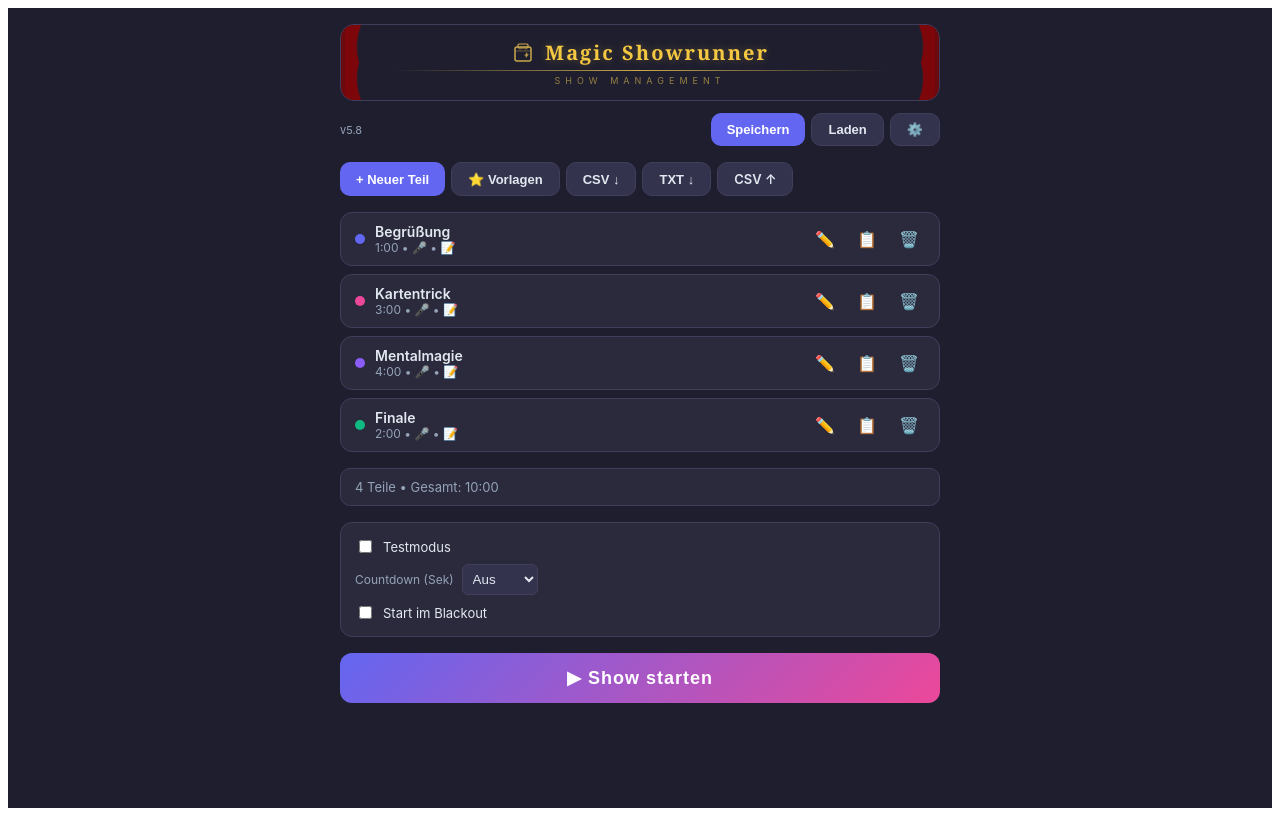
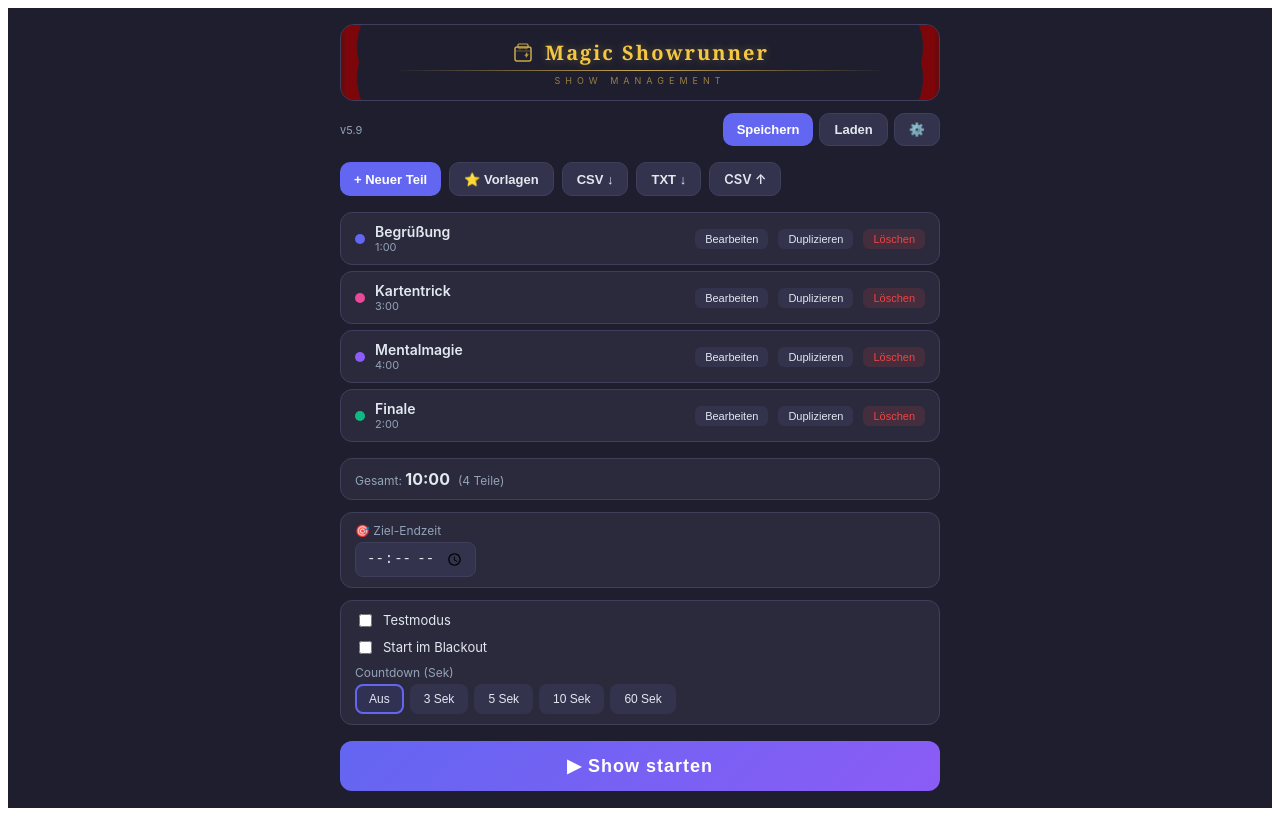
Before and after one commit to TheLomma/magicshowrunnernew, a React (Create React App) app: page / in a window 1280 px wide. Built offline with nearby package versions, Linux system fonts and the light colour scheme.

Commit message:
Update App.js
Version 5.9

```diff
--- a/src/App.js
+++ b/src/App.js
@@ -15,7 +15,7 @@ var SOUNDS = {
 
 var T = {
   de: {
-    title: "Magic Showrunner", ver: "v5.8", save: "Speichern", load: "Laden", newPart: "Neuer Teil",
+    title: "Magic Showrunner", ver: "v5.9", save: "Speichern", load: "Laden", newPart: "Neuer Teil",
     start: "Show starten", test: "Testmodus", parts: "Teile", total: "Gesamt", settings: "Einstellungen",
     planTheme: "Planungs-Theme", perfTheme: "Perform-Theme", beeps: "Signaltöne", vibration: "Vibration",
     volume: "Lautstärke", testTone: "Testton", testDur: "Testdauer/Teil", titleL: "Titel",
@@ -37,10 +37,12 @@ var T = {
     customTheme: "Eigenes Farbschema", customBg: "Hintergrund", customCard: "Karte", customText: "Text",
     customAcc: "Akzent", customBrd: "Rahmen", customSub: "Nebentext", customInp: "Eingabe",
     resetCustom: "Zurücksetzen", applyCustom: "Anwenden",
-    showModeSize: "Anzeigegröße im Show-Modus", sizeSmall: "Klein", sizeLarge: "Groß"
+    showModeSize: "Anzeigegröße im Show-Modus", sizeSmall: "Klein", sizeLarge: "Groß",
+    targetEnd: "Ziel-Endzeit", onSchedule: "Im Zeitplan", behind: "Überzogen", ahead: "Voraus",
+    targetEndHint: "Gewünschtes Show-Ende (HH:MM)"
   },
   en: {
-    title: "Magic Showrunner", ver: "v5.8", save: "Save", load: "Load", newPart: "New Part",
+    title: "Magic Showrunner", ver: "v5.9", save: "Save", load: "Load", newPart: "New Part",
     start: "Start Show", test: "Test Mode", parts: "Parts", total: "Total", settings: "Settings",
     planTheme: "Plan Theme", perfTheme: "Perform Theme", beeps: "Beeps", vibration: "Vibration",
     volume: "Volume", testTone: "Test Tone", testDur: "Test dur/part", titleL: "Title",
@@ -62,7 +64,9 @@ var T = {
     customTheme: "Custom Color Scheme", customBg: "Background", customCard: "Card", customText: "Text",
     customAcc: "Accent", customBrd: "Border", customSub: "Subtext", customInp: "Input",
     resetCustom: "Reset", applyCustom: "Apply",
-    showModeSize: "Display size in Show Mode", sizeSmall: "Small", sizeLarge: "Large"
+    showModeSize: "Display size in Show Mode", sizeSmall: "Small", sizeLarge: "Large",
+    targetEnd: "Target End Time", onSchedule: "On schedule", behind: "Behind", ahead: "Ahead",
+    targetEndHint: "Desired show end (HH:MM)"
   }
 };
 
@@ -458,8 +462,47 @@ function useClock() {
   return clock;
 }
 
+function TargetEndIndicator(props) {
+  var targetEnd = props.targetEnd, parts = props.parts, idx = props.idx, elapsed = props.elapsed, cfg = props.cfg, pt = props.pt, t = props.t;
+  if (!targetEnd) return null;
+
+  var now = new Date();
+  var tParts = targetEnd.split(":");
+  var targetDate = new Date();
+  targetDate.setHours(parseInt(tParts[0], 10), parseInt(tParts[1], 10), 0, 0);
+  if (targetDate < now) targetDate.setDate(targetDate.getDate() + 1);
+
+  var remainingShowSec = 0;
+  for (var i = idx; i < parts.length; i++) {
+    var partDur = cfg.testMode ? (cfg.testDur || 10) : parts[i].duration;
+    if (i === idx) {
+      remainingShowSec += Math.max(partDur - elapsed, 0);
+    } else {
+      remainingShowSec += partDur;
+    }
+  }
+
+  var estimatedEndMs = now.getTime() + remainingShowSec * 1000;
+  var estimatedEnd = new Date(estimatedEndMs);
+  var diffSec = Math.round((targetDate.getTime() - estimatedEndMs) / 1000);
+  var diffMin = Math.round(diffSec / 60);
+
+  var estStr = String(estimatedEnd.getHours()).padStart(2, "0") + ":" + String(estimatedEnd.getMinutes()).padStart(2, "0");
+
+  var statusColor = diffSec >= 0 ? "#10b981" : "#ef4444";
+  var statusText = diffSec >= 0 ? (diffMin > 0 ? diffMin + " min " + t.ahead : t.onSchedule) : (Math.abs(diffMin) + " min " + t.behind);
+
+  return (
+    <div style={{ display: "flex", alignItems: "center", gap: 8, fontSize: 12, color: pt.text, opacity: 0.8 }}>
+      <span>🎯 {targetEnd}</span>
+      <span style={{ color: statusColor, fontWeight: 700 }}>{statusText}</span>
+      <span style={{ opacity: 0.5 }}>→ ~{estStr}</span>
+    </div>
+  );
+}
+
 function PerformMode(props) {
-  var parts = props.parts, cfg = props.cfg, onExit = props.onExit, startInBlackout = props.startInBlackout, onSizeChange = props.onSizeChange;
+  var parts = props.parts, cfg = props.cfg, onExit = props.onExit, startInBlackout = props.startInBlackout, onSizeChange = props.onSizeChange, targetEnd = props.targetEnd;
   var pt = PTH[cfg.perfTheme] || PTH.dark;
   var t = T[cfg.lang] || T.de;
   var clock = useClock();
@@ -601,7 +644,10 @@ function PerformMode(props) {
   return (
     <div style={{ position: "fixed", inset: 0, background: bgStyle, display: "flex", flexDirection: "column", zIndex: 999, transition: useColorTrans ? "background 1.5s ease" : "none" }}>
       <div style={{ display: "flex", justifyContent: "space-between", alignItems: "center", padding: "12px 16px", gap: 8, flexWrap: "wrap" }}>
+        <div style={{ display: "flex", flexDirection: "column", gap: 2 }}>
           <div style={{ fontSize: 14, fontFamily: "monospace", color: pt.text, opacity: 0.6, fontWeight: 600 }}>{clock}</div>
+          <TargetEndIndicator targetEnd={targetEnd} parts={parts} idx={idx} elapsed={elapsed} cfg={cfg} pt={pt} t={t} />
+        </div>
         <div style={{ display: "flex", alignItems: "center", gap: 6, marginLeft: "auto" }}>
           <span style={{ fontSize: 10, color: pt.text, opacity: 0.5 }}>A</span>
           <input type="range" min={0.4} max={2.0} step={0.05} value={sizeScale} onChange={function (e) { if (onSizeChange) onSizeChange(+e.target.value); }} style={{ width: 80, accentColor: pt.bar }} />
@@ -710,6 +756,7 @@ export default function App() {
   var _parts = useState(function () { return makeDemo("de"); }); var parts = _parts[0], setParts = _parts[1];
   var _perf = useState(false); var perf = _perf[0], setPerf = _perf[1];
   var _startBlackout = useState(false); var startBlackout = _startBlackout[0], setStartBlackout = _startBlackout[1];
+  var _targetEnd = useState(""); var targetEnd = _targetEnd[0], setTargetEnd = _targetEnd[1];
   var _edit = useState(null); var editPart = _edit[0], setEditPart = _edit[1];
   var _editorOpen = useState(false); var editorOpen = _editorOpen[0], setEditorOpen = _editorOpen[1];
   var _saveOpen = useState(false); var saveOpen = _saveOpen[0], setSaveOpen = _saveOpen[1];
@@ -751,8 +798,8 @@ export default function App() {
   var useTemplate = function (tpl) { setParts(function (ps) { return ps.concat([Object.assign({}, tpl, { id: uid() })]); }); setToast(tpl.title + " ✓"); };
 
   var handleDragStart = function (i) { setDragIdx(i); };
-  var handleDragOver = function (e) { e.preventDefault(); };
-  var handleDrop = function (i) {
+  var handleDragOver = function (e, i) {
+    e.preventDefault();
     if (dragIdx === null || dragIdx === i) return;
     setParts(function (ps) {
       var n = ps.slice();
@@ -760,106 +807,119 @@ export default function App() {
       n.splice(i, 0, item);
       return n;
     });
-    setDragIdx(null);
+    setDragIdx(i);
   };
+  var handleDragEnd = function () { setDragIdx(null); };
 
-  var handleCSV = function (e) {
-    var file = e.target.files[0];
-    if (!file) return;
+  var importCSV = function (e) {
+    var file = e.target.files[0]; if (!file) return;
     var reader = new FileReader();
     reader.onload = function (ev) {
-      var lines = ev.target.result.split("\n").slice(1);
-      var imported = [];
-      lines.forEach(function (line) {
-        if (!line.trim()) return;
-        var cols = line.match(/(".*?"|[^,]+)/g);
-        if (!cols || cols.length < 2) return;
-        var clean = function (s) { return (s || "").replace(/^"|"$/g, "").replace(/""/g, '"'); };
-        imported.push({ id: uid(), title: clean(cols[0]), duration: parseInt(clean(cols[1])) || 120, intro: clean(cols[2] || ""), preAnn: parseInt(clean(cols[3])) || 0, preAnnText: clean(cols[4] || ""), notes: clean(cols[5] || ""), color: clean(cols[6]) || COLORS[0] });
-      });
-      if (imported.length > 0) { setParts(imported); setToast("CSV ✓ (" + imported.length + ")"); }
+      var lines = ev.target.result.split("\n").filter(function (l) { return l.trim(); });
+      if (lines.length < 2) return;
+      var newParts = [];
+      for (var i = 1; i < lines.length; i++) {
+        var cols = lines[i].match(/(".*?"|[^",\s]+)(?=\s*,|\s*$)/g);
+        if (!cols || cols.length < 2) continue;
+        var clean = cols.map(function (c) { return c.replace(/^"|"$/g, "").replace(/""/g, '"'); });
+        newParts.push({ id: uid(), title: clean[0] || "", duration: parseInt(clean[1]) || 120, intro: clean[2] || "", preAnn: parseInt(clean[3]) || 0, preAnnText: clean[4] || "", notes: clean[5] || "", color: clean[6] || COLORS[0] });
+      }
+      if (newParts.length > 0) { setParts(newParts); setToast("CSV ✓ (" + newParts.length + ")"); }
     };
     reader.readAsText(file);
   };
 
   if (perf) {
-    return <PerformMode parts={parts} cfg={cfg} onExit={function () { setPerf(false); }} startInBlackout={startBlackout} onSizeChange={handleSizeChange} />;
+    return <PerformMode parts={parts} cfg={cfg} onExit={function () { setPerf(false); }} startInBlackout={startBlackout} onSizeChange={handleSizeChange} targetEnd={targetEnd} />;
   }
 
-  var bs = function (extra) {
-    return Object.assign({ padding: "8px 16px", borderRadius: 10, border: "none", cursor: "pointer", fontWeight: 600, fontSize: 13 }, extra || {});
-  };
+  var bs = { padding: "8px 14px", borderRadius: 10, border: "none", cursor: "pointer", fontWeight: 600, fontSize: 13 };
 
   return (
-    <div style={{ minHeight: "100vh", background: th.bg, color: th.text, fontFamily: cfg.fontFamily === "System" ? "-apple-system, BlinkMacSystemFont, sans-serif" : cfg.fontFamily, fontSize: cfg.fontSize, transition: cfg.animations ? "background 0.5s, color 0.5s" : "none" }}>
+    <div style={{ minHeight: "100vh", background: th.bg, color: th.text, fontFamily: cfg.fontFamily === "System" ? "-apple-system, BlinkMacSystemFont, sans-serif" : cfg.fontFamily, fontSize: cfg.fontSize, transition: cfg.animations ? "background 0.5s" : "none" }}>
       <div style={{ maxWidth: 600, margin: "0 auto", padding: 16 }}>
         <Banner th={th} />
-        <div style={{ display: "flex", alignItems: "center", justifyContent: "space-between", flexWrap: "wrap", gap: 8, marginTop: 12, marginBottom: 16 }}>
+
+        <div style={{ display: "flex", alignItems: "center", justifyContent: "space-between", marginTop: 12, marginBottom: 16, flexWrap: "wrap", gap: 8 }}>
           <span style={{ fontSize: 11, color: th.sub }}>{t.ver}</span>
           <div style={{ display: "flex", gap: 6, flexWrap: "wrap" }}>
-            <button onClick={function () { setSaveOpen(true); }} style={bs({ background: th.acc, color: "#fff" })}>{t.save}</button>
-            <button onClick={function () { setLoadOpen(true); }} style={bs({ background: th.inp, color: th.text, border: "1px solid " + th.brd })}>{t.load}</button>
-            <button onClick={function () { setSettOpen(true); }} style={bs({ background: th.inp, color: th.text, border: "1px solid " + th.brd })}>⚙️</button>
+            <button onClick={function () { setSaveOpen(true); }} style={Object.assign({}, bs, { background: th.acc, color: "#fff" })}>{t.save}</button>
+            <button onClick={function () { setLoadOpen(true); }} style={Object.assign({}, bs, { background: th.inp, color: th.text, border: "1px solid " + th.brd })}>{t.load}</button>
+            <button onClick={function () { setSettOpen(true); }} style={Object.assign({}, bs, { background: th.inp, color: th.text, border: "1px solid " + th.brd })}>⚙️</button>
           </div>
         </div>
 
-        <div style={{ display: "flex", gap: 6, flexWrap: "wrap", marginBottom: 16 }}>
-          <button onClick={addPart} style={bs({ background: th.acc, color: "#fff" })}>+ {t.newPart}</button>
-          <button onClick={function () { setTplOpen(true); }} style={bs({ background: th.inp, color: th.text, border: "1px solid " + th.brd })}>⭐ {t.templates}</button>
-          <button onClick={function () { exportCSV(parts); }} style={bs({ background: th.inp, color: th.text, border: "1px solid " + th.brd })}>{t.csv} ↓</button>
-          <button onClick={function () { exportTXT(parts); }} style={bs({ background: th.inp, color: th.text, border: "1px solid " + th.brd })}>TXT ↓</button>
-          <label style={Object.assign({}, bs({ background: th.inp, color: th.text, border: "1px solid " + th.brd, display: "inline-flex", alignItems: "center" }))}>
-            {t.csv} ↑ <input ref={csvRef} type="file" accept=".csv" onChange={handleCSV} style={{ display: "none" }} />
+        <div style={{ display: "flex", gap: 8, marginBottom: 16, flexWrap: "wrap" }}>
+          <button onClick={addPart} style={Object.assign({}, bs, { background: th.acc, color: "#fff" })}>+ {t.newPart}</button>
+          <button onClick={function () { setTplOpen(true); }} style={Object.assign({}, bs, { background: th.inp, color: th.text, border: "1px solid " + th.brd })}>⭐ {t.templates}</button>
+          <button onClick={function () { exportCSV(parts); }} style={Object.assign({}, bs, { background: th.inp, color: th.text, border: "1px solid " + th.brd })}>{t.csv} ↓</button>
+          <button onClick={function () { exportTXT(parts); }} style={Object.assign({}, bs, { background: th.inp, color: th.text, border: "1px solid " + th.brd })}>TXT ↓</button>
+          <label style={Object.assign({}, bs, { background: th.inp, color: th.text, border: "1px solid " + th.brd, display: "inline-flex", alignItems: "center" })}>
+            {t.csv} ↑
+            <input ref={csvRef} type="file" accept=".csv" onChange={importCSV} style={{ display: "none" }} />
           </label>
         </div>
 
-        <div style={{ display: "flex", flexDirection: "column", gap: 8, marginBottom: 16 }}>
         {parts.map(function (p, i) {
           return (
-              <div key={p.id} draggable onDragStart={function () { handleDragStart(i); }} onDragOver={handleDragOver} onDrop={function () { handleDrop(i); }} style={{ display: "flex", alignItems: "center", gap: 10, padding: "10px 14px", borderRadius: 12, background: th.card, border: "1px solid " + th.brd, cursor: "grab", transition: cfg.animations ? "transform 0.2s, box-shadow 0.2s" : "none" }}>
+            <div key={p.id} draggable onDragStart={function () { handleDragStart(i); }} onDragOver={function (e) { handleDragOver(e, i); }} onDragEnd={handleDragEnd}
+              style={{ display: "flex", alignItems: "center", gap: 10, padding: "10px 14px", borderRadius: 12, marginBottom: 6, background: th.card, border: dragIdx === i ? "2px solid " + th.acc : "1px solid " + th.brd, cursor: "grab", transition: cfg.animations ? "all 0.2s" : "none" }}>
               <div style={{ width: 10, height: 10, borderRadius: 5, background: p.color, flexShrink: 0 }} />
               <div style={{ flex: 1 }}>
                 <div style={{ fontWeight: 600, fontSize: 14 }}>{p.title}</div>
-                  <div style={{ fontSize: 12, color: th.sub }}>{fmt(p.duration)}{p.intro ? " • 🎤" : ""}{p.notes ? " • 📝" : ""}</div>
+                <div style={{ fontSize: 11, color: th.sub }}>{fmt(p.duration)}</div>
               </div>
-                <button onClick={function () { doEdit(p); }} style={{ background: "none", border: "none", color: th.sub, cursor: "pointer", fontSize: 16 }} title={t.edit}>✏️</button>
-                <button onClick={function () { dupPart(p); }} style={{ background: "none", border: "none", color: th.sub, cursor: "pointer", fontSize: 16 }} title={t.dup}>📋</button>
-                <button onClick={function () { delPart(p.id); }} style={{ background: "none", border: "none", color: "#ef4444", cursor: "pointer", fontSize: 16 }} title={t.del}>🗑️</button>
+              <button onClick={function () { doEdit(p); }} style={{ padding: "4px 10px", borderRadius: 6, border: "none", background: th.inp, color: th.text, cursor: "pointer", fontSize: 11 }}>{t.edit}</button>
+              <button onClick={function () { dupPart(p); }} style={{ padding: "4px 10px", borderRadius: 6, border: "none", background: th.inp, color: th.text, cursor: "pointer", fontSize: 11 }}>{t.dup}</button>
+              <button onClick={function () { delPart(p.id); }} style={{ padding: "4px 10px", borderRadius: 6, border: "none", background: "#ef444422", color: "#ef4444", cursor: "pointer", fontSize: 11 }}>{t.del}</button>
             </div>
           );
         })}
+
+        <div style={{ display: "flex", justifyContent: "space-between", alignItems: "center", marginTop: 16, padding: "10px 14px", borderRadius: 12, background: th.card, border: "1px solid " + th.brd }}>
+          <div>
+            <span style={{ fontSize: 12, color: th.sub }}>{t.total}: </span>
+            <span style={{ fontWeight: 700 }}>{fmt(totalDur)}</span>
+            <span style={{ fontSize: 12, color: th.sub, marginLeft: 8 }}>({parts.length} {t.parts})</span>
+          </div>
         </div>
 
-        <div style={{ display: "flex", alignItems: "center", justifyContent: "space-between", padding: "10px 14px", borderRadius: 10, background: th.card, border: "1px solid " + th.brd, marginBottom: 16 }}>
-          <span style={{ fontSize: 13, color: th.sub }}>{parts.length} {t.parts} • {t.total}: {fmt(totalDur)}</span>
+        <div style={{ marginTop: 12, padding: "10px 14px", borderRadius: 12, background: th.card, border: "1px solid " + th.brd }}>
+          <label style={{ fontSize: 12, color: th.sub, display: "block", marginBottom: 4 }}>🎯 {t.targetEnd}</label>
+          <input type="time" value={targetEnd} onChange={function (e) { setTargetEnd(e.target.value); }}
+            style={{ padding: "6px 10px", borderRadius: 8, border: "1px solid " + th.brd, background: th.inp, color: th.text, fontSize: 14 }} />
+          {targetEnd && (
+            <span style={{ fontSize: 11, color: th.sub, marginLeft: 8 }}>{t.targetEndHint}</span>
+          )}
         </div>
 
-        <div style={{ display: "flex", flexDirection: "column", gap: 8, padding: 14, borderRadius: 12, background: th.card, border: "1px solid " + th.brd, marginBottom: 16 }}>
-          <label style={{ display: "flex", alignItems: "center", gap: 8, fontSize: 13, cursor: "pointer" }}>
+        <div style={{ marginTop: 12, padding: "10px 14px", borderRadius: 12, background: th.card, border: "1px solid " + th.brd }}>
+          <label style={{ display: "flex", alignItems: "center", gap: 8, fontSize: 13, cursor: "pointer", marginBottom: 8 }}>
             <input type="checkbox" checked={cfg.testMode} onChange={function (e) { setCfg(function (c) { return Object.assign({}, c, { testMode: e.target.checked }); }); }} /> {t.testModeLbl}
           </label>
           {cfg.testMode && (
             <div>
               <label style={{ fontSize: 12, color: th.sub }}>{t.testDurLbl}</label>
-              <input type="number" min={1} value={cfg.testDur} onChange={function (e) { setCfg(function (c) { return Object.assign({}, c, { testDur: +e.target.value }); }); }} style={{ width: 80, padding: 6, borderRadius: 6, border: "1px solid " + th.brd, background: th.inp, color: th.text, marginLeft: 8 }} />
+              <input type="number" min={1} value={cfg.testDur} onChange={function (e) { setCfg(function (c) { return Object.assign({}, c, { testDur: +e.target.value }); }); }}
+                style={{ width: 80, padding: 6, borderRadius: 6, border: "1px solid " + th.brd, background: th.inp, color: th.text, marginLeft: 8 }} />
             </div>
           )}
-          <div>
-            <label style={{ fontSize: 12, color: th.sub }}>{t.countdownSek}</label>
-            <select value={cfg.countdown} onChange={function (e) { setCfg(function (c) { return Object.assign({}, c, { countdown: +e.target.value }); }); }} style={{ marginLeft: 8, padding: 6, borderRadius: 6, border: "1px solid " + th.brd, background: th.inp, color: th.text }}>
-              <option value={0}>{t.countdownOff}</option>
-              <option value={3}>3 {t.sek}</option>
-              <option value={5}>5 {t.sek}</option>
-              <option value={10}>10 {t.sek}</option>
-              <option value={60}>60 {t.sek}</option>
-            </select>
-          </div>
-          <label style={{ display: "flex", alignItems: "center", gap: 8, fontSize: 13, cursor: "pointer" }}>
+          <label style={{ display: "flex", alignItems: "center", gap: 8, fontSize: 13, cursor: "pointer", marginBottom: 8, marginTop: 8 }}>
             <input type="checkbox" checked={startBlackout} onChange={function (e) { setStartBlackout(e.target.checked); }} /> {t.startBlackout}
           </label>
+          <label style={{ fontSize: 12, color: th.sub, display: "block", marginBottom: 4 }}>{t.countdownSek}</label>
+          <div style={{ display: "flex", gap: 6 }}>
+            {[0, 3, 5, 10, 60].map(function (v) {
+              return <button key={v} onClick={function () { setCfg(function (c) { return Object.assign({}, c, { countdown: v }); }); }}
+                style={{ padding: "6px 12px", borderRadius: 8, border: cfg.countdown === v ? "2px solid " + th.acc : "2px solid transparent", background: cfg.countdown === v ? th.acc + "22" : th.inp, color: th.text, cursor: "pointer", fontSize: 12 }}>
+                {v === 0 ? t.countdownOff : v + " " + t.sek}
+              </button>;
+            })}
+          </div>
         </div>
 
-        <button onClick={function () { if (parts.length > 0) setPerf(true); }} style={{ width: "100%", padding: 14, borderRadius: 12, border: "none", background: "linear-gradient(135deg, " + th.acc + ", #ec4899)", color: "#fff", fontSize: 18, fontWeight: 800, cursor: parts.length > 0 ? "pointer" : "default", opacity: parts.length > 0 ? 1 : 0.5, letterSpacing: 1 }}>
+        <button onClick={function () { if (parts.length > 0) setPerf(true); }}
+          style={{ marginTop: 16, width: "100%", padding: 14, borderRadius: 12, border: "none", background: "linear-gradient(135deg, " + th.acc + ", #8b5cf6)", color: "#fff", fontSize: 18, fontWeight: 800, cursor: "pointer", letterSpacing: 1 }}>
           ▶ {cfg.testMode ? t.test : t.start}
         </button>
       </div>
```
Lines whose indentation alone changed are shown as unchanged.
